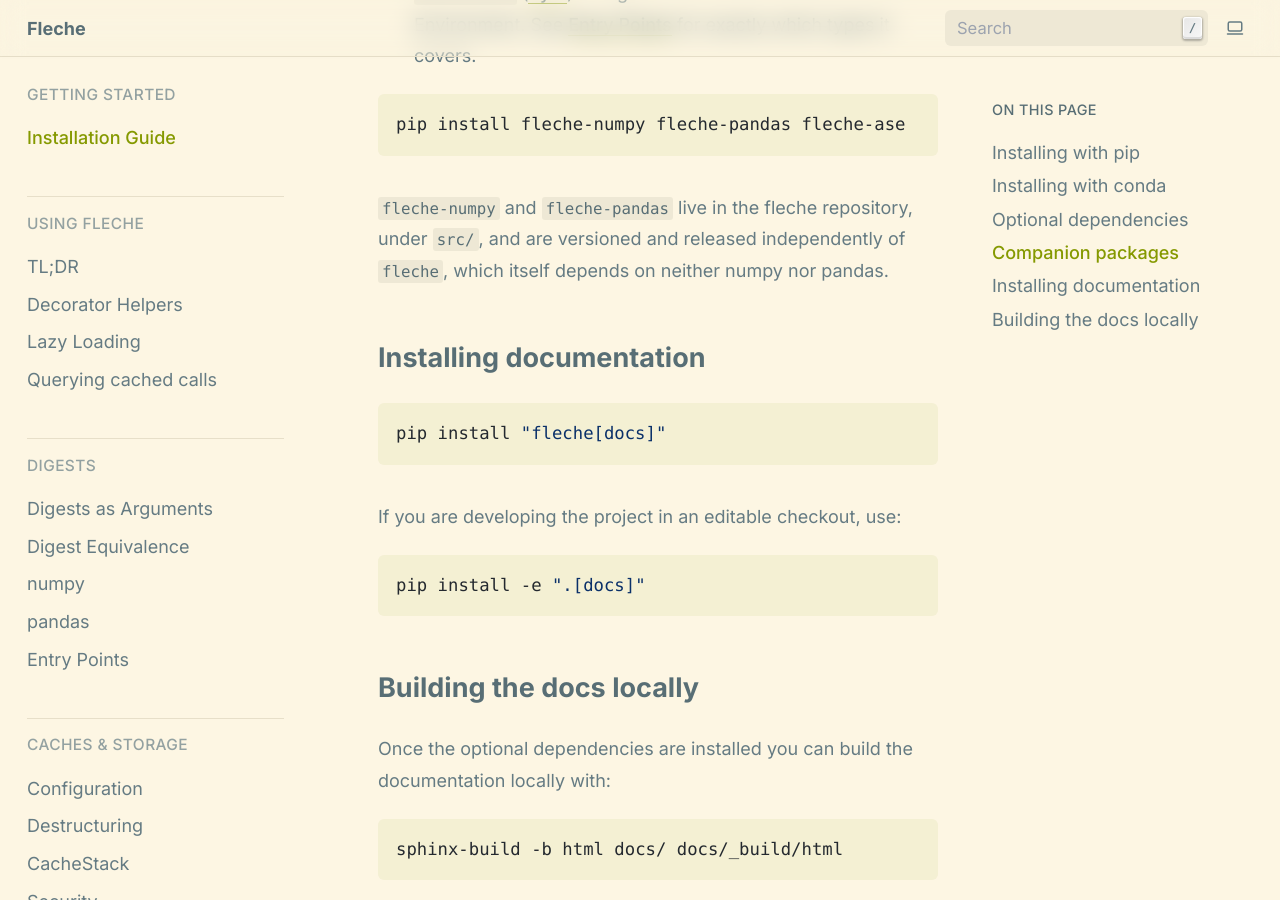
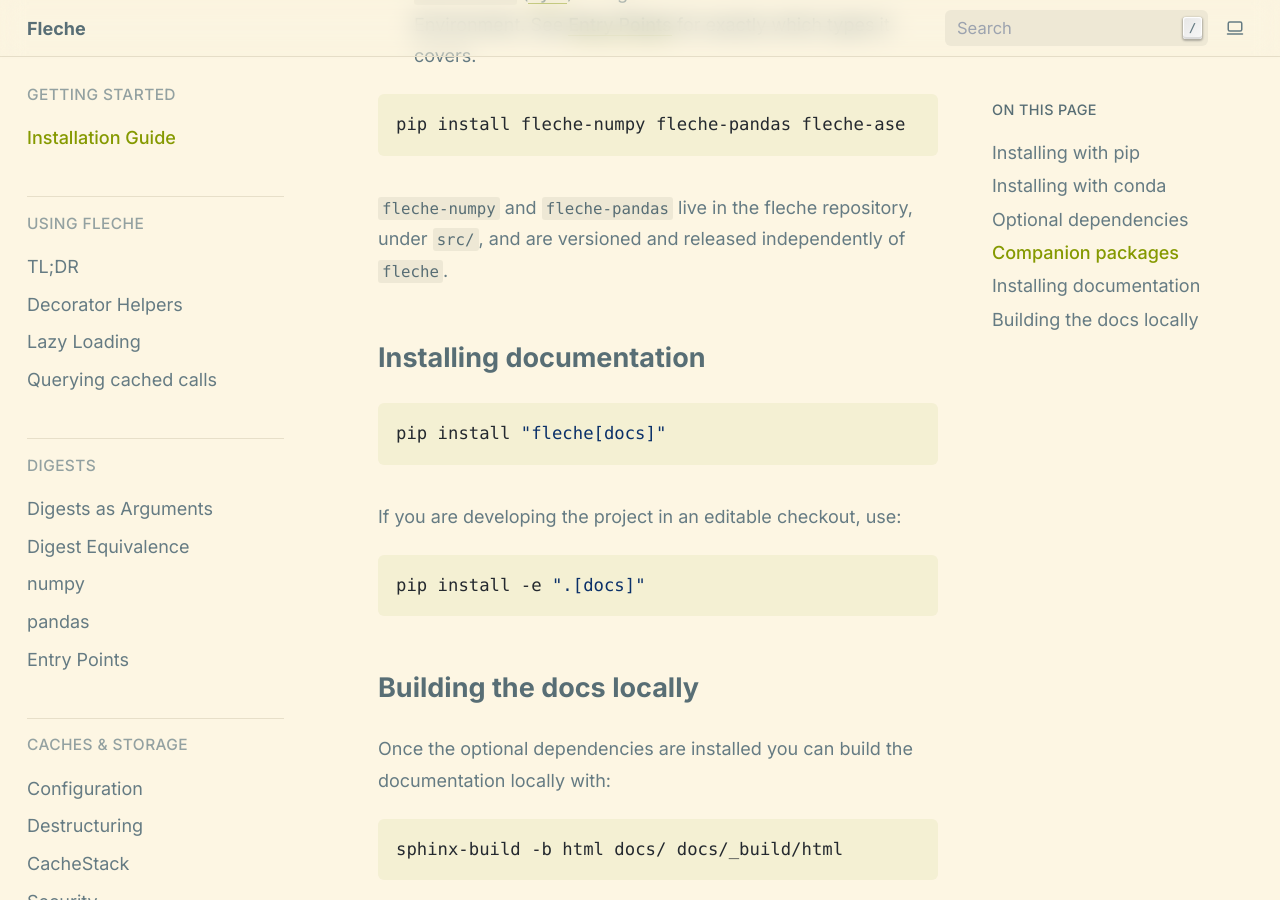
Before and after one commit to pmrv/fleche, a Sphinx documentation site: the page built from docs/installation.rst, in a window 1280 px wide and 900 px high, scrolled down 3375 px. Built offline with Sphinx 7.4.7, drawn with Linux system fonts in a browser that asks for light colours; pages that are not in the unit, such as notebooks, are missing from menus.

Commit message:
Apply suggestion from @pmrv

```diff
--- a/docs/installation.rst
+++ b/docs/installation.rst
@@ -120,8 +120,7 @@ installing them alongside ``fleche`` is all that is needed:
    pip install fleche-numpy fleche-pandas fleche-ase
 
 ``fleche-numpy`` and ``fleche-pandas`` live in the fleche repository, under
-``src/``, and are versioned and released independently of ``fleche``, which
-itself depends on neither numpy nor pandas.
+``src/``, and are versioned and released independently of ``fleche``.
 
 Installing documentation
 -------------------------
```
